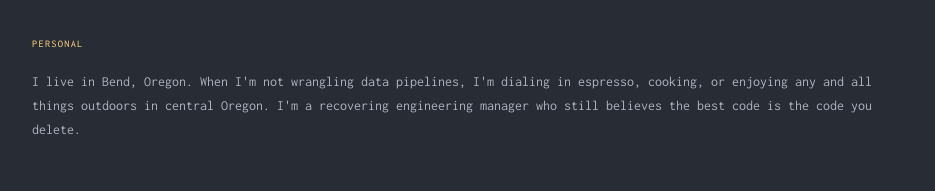
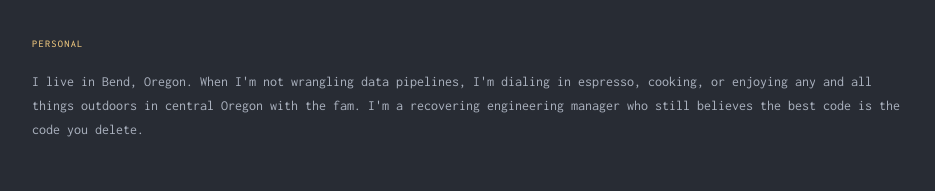
Before and after one commit to undfined/undfined.github.io, a website: page index.html in a window 1280 px wide. Shown: the part 2213-2404 px from the top of the page, without its empty margins (172-1107 px from the left). Drawn offline with Linux system fonts and the light colour scheme.

Commit message:
Tweaks (#14)

```diff
--- a/index.html
+++ b/index.html
@@ -166,7 +166,7 @@
       <section>
         <h2>Personal</h2>
         <p>
-          I live in Bend, Oregon. When I'm not wrangling data pipelines, I'm dialing in espresso, cooking, or enjoying any and all things outdoors in central Oregon. I'm a recovering engineering manager who still believes the best code is the code you delete.
+          I live in Bend, Oregon. When I'm not wrangling data pipelines, I'm dialing in espresso, cooking, or enjoying any and all things outdoors in central Oregon with the fam. I'm a recovering engineering manager who still believes the best code is the code you delete.
         </p>
       </section>
 
```
